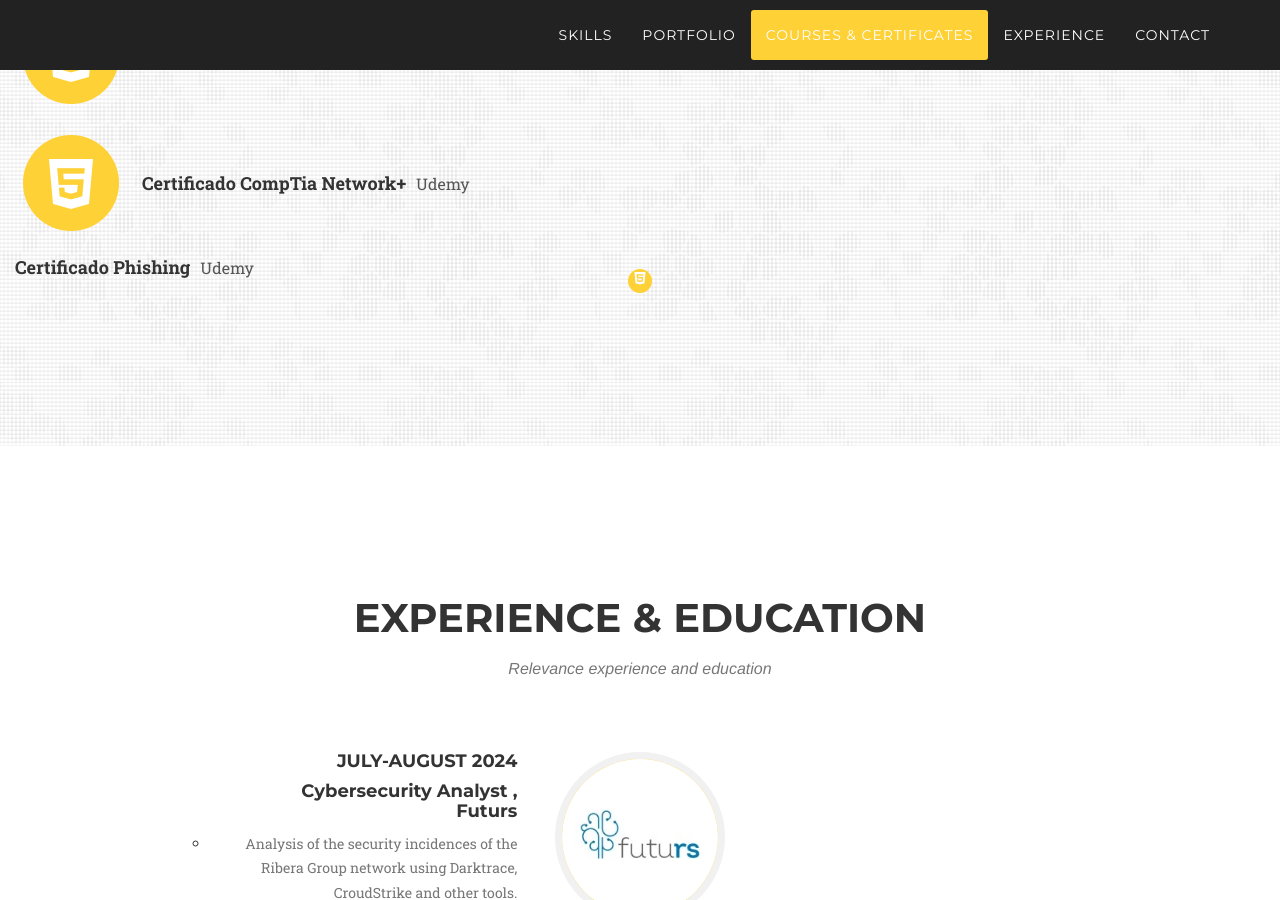
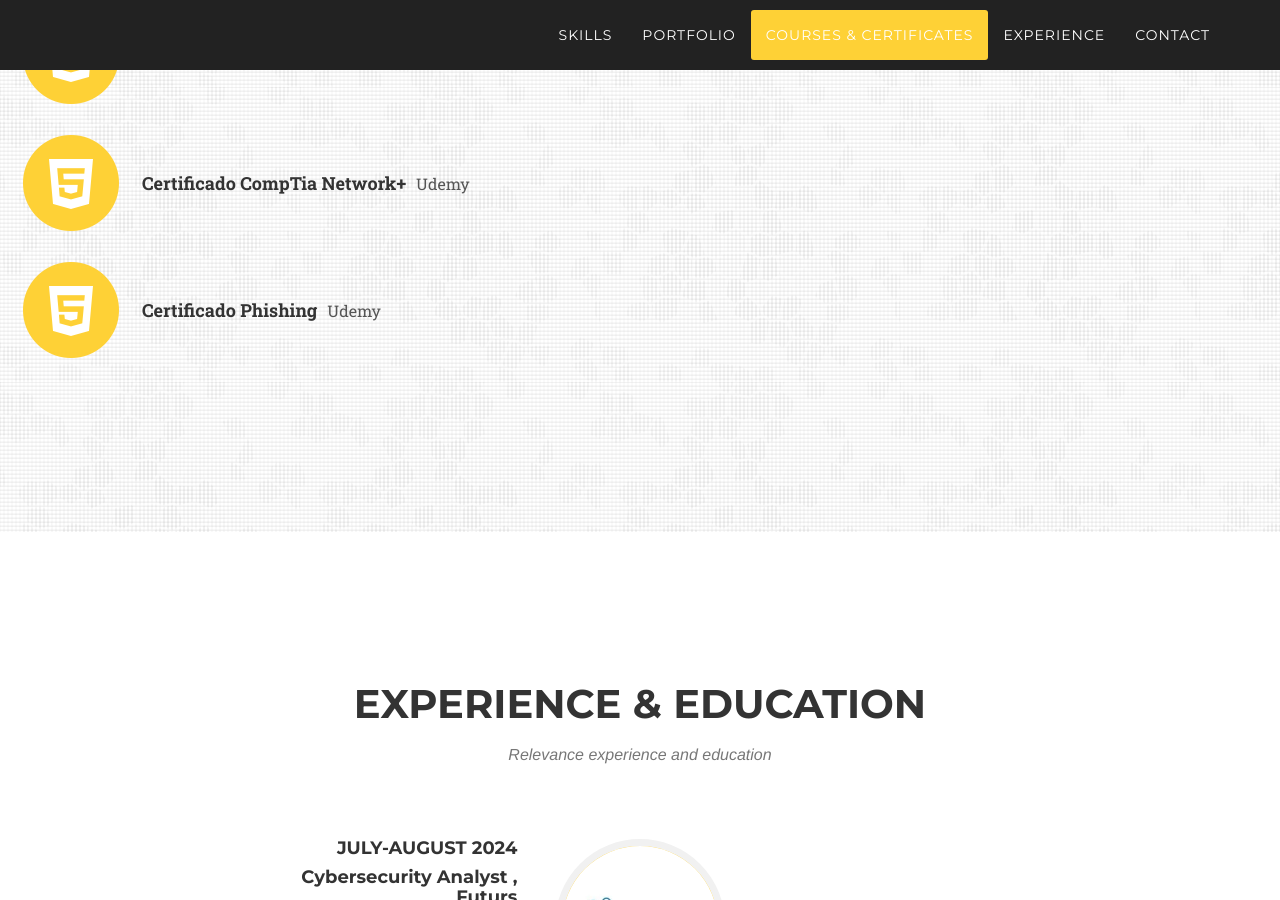
Before and after one commit to agmerino03/agmerino03.github.io, a Jekyll site: the page built from index.html, in a window 1280 px wide and 900 px high, scrolled down 3618 px. Built offline with Jekyll 4.4.1, drawn with Linux system fonts in a browser that asks for light colours; some web fonts are replaced.

Commit message:
Style missing

```diff
--- a/_includes/courses_certificates.html
+++ b/_includes/courses_certificates.html
@@ -24,7 +24,7 @@
             <span class="cert-source">Udemy</span>
         </li>
         <li>
-            <span>
+            <span class="fa-stack fa-4x">
                 <i class="fa fa-circle fa-stack-2x text-primary"></i>
                 <i class="fa fa-html5 fa-stack-1x fa-inverse"></i>
             </span>
```
